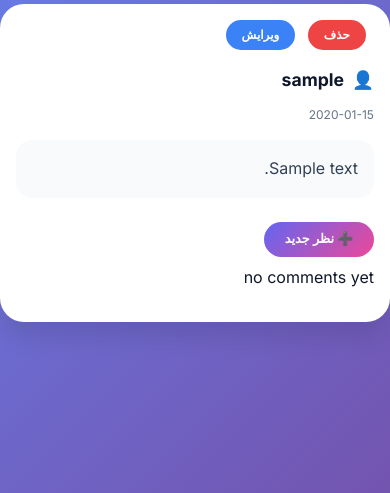
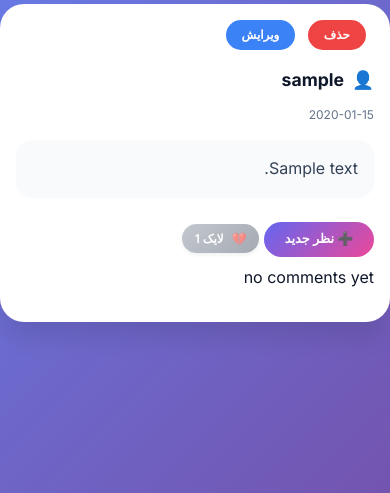
Before and after one commit to majidkhazaei/social-network-django, a Django app: a page that uses A/home/templates/home/detail.html in a window 390 px wide; the page is wider, and only the part inside the window is pictured. Shown: the part 123-616 px from the top of that part. Run offline with Django 5.2, Linux system fonts and the light colour scheme; a user stored in the database is signed in; tables that the repository leaves empty hold one stand-in row (values such as "Sample post").

Commit message:
Add like system

```diff
--- a/A/home/admin.py
+++ b/A/home/admin.py
@@ -1,6 +1,6 @@
 from django.contrib import admin
 
-from home.models import Post, Comment
+from home.models import Post, Comment, Like
 
 @admin.register(Post)
 
@@ -15,3 +15,5 @@ class PostAdmin(admin.ModelAdmin):
 class CommentAdmin(admin.ModelAdmin):
     list_display = ('user', 'post', 'is_reply', 'created')
     raw_id_fields = ('user','post','reply')
+
+admin.site.register(Like)
--- a/A/home/models.py
+++ b/A/home/models.py
@@ -29,6 +29,14 @@ class Post(models.Model):
     def __str__(self):
         return f"{self.user.username}'s Post"
 
+    def like_count(self):
+        return self.plikes.count()
+
+    def user_likes(self, user):
+        user_likes = user.ulikes.filter(post=self)
+        if user_likes.exists():
+            return True
+        return False
 
 
 class Comment(models.Model):
@@ -41,3 +49,11 @@ class Comment(models.Model):
 
     def __str__(self):
         return f"{self.user.username}'s Comment : {self.body[:20]}"
+
+
+class Like(models.Model):
+    user = models.ForeignKey(User, on_delete=models.CASCADE, related_name='ulikes')
+    post = models.ForeignKey(Post, on_delete=models.CASCADE, related_name='plikes')
+
+    def __str__(self):
+        return f"{self.user.username} Liked : {self.post.body[:20]}"
--- a/A/home/static/home/css/feed2.css
+++ b/A/home/static/home/css/feed2.css
@@ -210,3 +210,70 @@
     from { opacity: 0; transform: translateY(20px); }
     to { opacity: 1; transform: translateY(0); }
 }
+/* ========== استایل دکمه لایک ========== */
+.btn-primary.col-md-2 {
+    display: inline-flex;
+    align-items: center;
+    gap: 0.5rem;
+    background: linear-gradient(135deg, #ef4444, #f97316);
+    color: white;
+    padding: 0.35rem 1rem;
+    border-radius: 2rem;
+    text-decoration: none;
+    font-size: 0.8rem;
+    font-weight: 600;
+    transition: all 0.2s ease;
+    border: none;
+    cursor: pointer;
+    margin: 0.5rem 0;
+    box-shadow: 0 2px 4px rgba(0,0,0,0.1);
+}
+
+/* آیکون قلب قبل از متن */
+.btn-primary.col-md-2::before {
+    content: "❤️";
+    font-size: 0.85rem;
+    transition: transform 0.2s;
+}
+
+/* هاور دکمه */
+.btn-primary.col-md-2:hover {
+    transform: translateY(-2px);
+    box-shadow: 0 4px 12px rgba(239, 68, 68, 0.3);
+    filter: brightness(1.05);
+}
+
+/* حالت غیرفعال (اگر کاربر خودش پست را لایک کرده باشد) */
+.btn-primary.col-md-2.disabled {
+    opacity: 0.6;
+    cursor: not-allowed;
+    pointer-events: none;
+    background: linear-gradient(135deg, #9ca3af, #6b7280);
+    filter: none;
+}
+
+/* حالت غیرفعال برای آیکون */
+.btn-primary.col-md-2.disabled::before {
+    content: "💔";
+}
+
+/* ریسپانسیو برای موبایل */
+@media (max-width: 768px) {
+    .btn-primary.col-md-2 {
+        padding: 0.3rem 0.8rem;
+        font-size: 0.75rem;
+    }
+    .btn-primary.col-md-2::before {
+        font-size: 0.75rem;
+    }
+}
+
+/* دارک مود */
+@media (prefers-color-scheme: dark) {
+    .btn-primary.col-md-2 {
+        background: linear-gradient(135deg, #dc2626, #ea580c);
+    }
+    .btn-primary.col-md-2:hover {
+        filter: brightness(1.1);
+    }
+}
--- a/A/home/templates/home/detail.html
+++ b/A/home/templates/home/detail.html
@@ -16,6 +16,9 @@
     <p>{{ post.body }}</p>
 
     {% if request.user.is_authenticated %}
+        <a href="{% url 'home:post_like' post.id %}"
+           class="btn-primary col-md-2 {% if can_like %}disabled{% endif %}">لایک  {{ post.like_count }}</a>
+        <br/>
         <form action="" method="post">
             {% csrf_token %}
             {{ form }}
--- a/A/home/urls.py
+++ b/A/home/urls.py
@@ -9,4 +9,5 @@ urlpatterns = [
     path('post/update/<int:post_id>/', views.PostUpdateView.as_view(), name='post_update'),
     path('post/create/', views.PostCreateView.as_view(), name='post_create'),
     path('reply/<int:post_id>/<int:comment_id>/', views.PostAddReplyView.as_view(), name='add_reply'),
+    path('like/<int:post_id>/', views.PostLikeView.as_view(), name='post_like'),
 ]
--- a/A/home/views.py
+++ b/A/home/views.py
@@ -1,6 +1,6 @@
 from django.shortcuts import render, redirect
 from django.views import View
-from .models import Post, Comment
+from .models import Post, Comment, Like
 from django.contrib.auth.mixins import LoginRequiredMixin
 from django.contrib import messages
 from .forms import PostCreateUpdateForm, CommentCreateForm, CommentReplyForm
@@ -24,10 +24,14 @@ class PostDetailView(View):
 
     def get(self, request, *args, **kwargs):
         comments = self.post_instance.pcomments.filter(is_reply=False)
+        can_like = False
+        if request.user.is_authenticated and self.post_instance.user_likes(request.user):
+            can_like = True
         return render(request, 'home/detail.html', {
             'post': self.post_instance,
             'comments': comments,'form': self.form_class,
             'reply_form': self.form_class_reply,
+            'can_like': can_like,
         })
 
     @method_decorator(login_required)
@@ -114,3 +118,15 @@ class PostAddReplyView(LoginRequiredMixin,View):
             reply.save()
             messages.success(request,'reply added...','success')
         return redirect('home:post_detail', post.id, post.slug)
+
+
+class PostLikeView(LoginRequiredMixin,View):
+    def get(self, request, post_id):
+        post = Post.objects.get(pk=post_id)
+        like = Like.objects.filter(post=post, user=request.user)
+        if like.exists():
+            messages.error(request, 'you already liked this post!','danger')
+        else:
+            Like.objects.create(user=request.user, post=post)
+            messages.success(request,'you liked this post!','success')
+        return redirect('home:post_detail', post.id, post.slug)
```
Also changed, not shown: A/home/migrations/0005_like.py (added).
